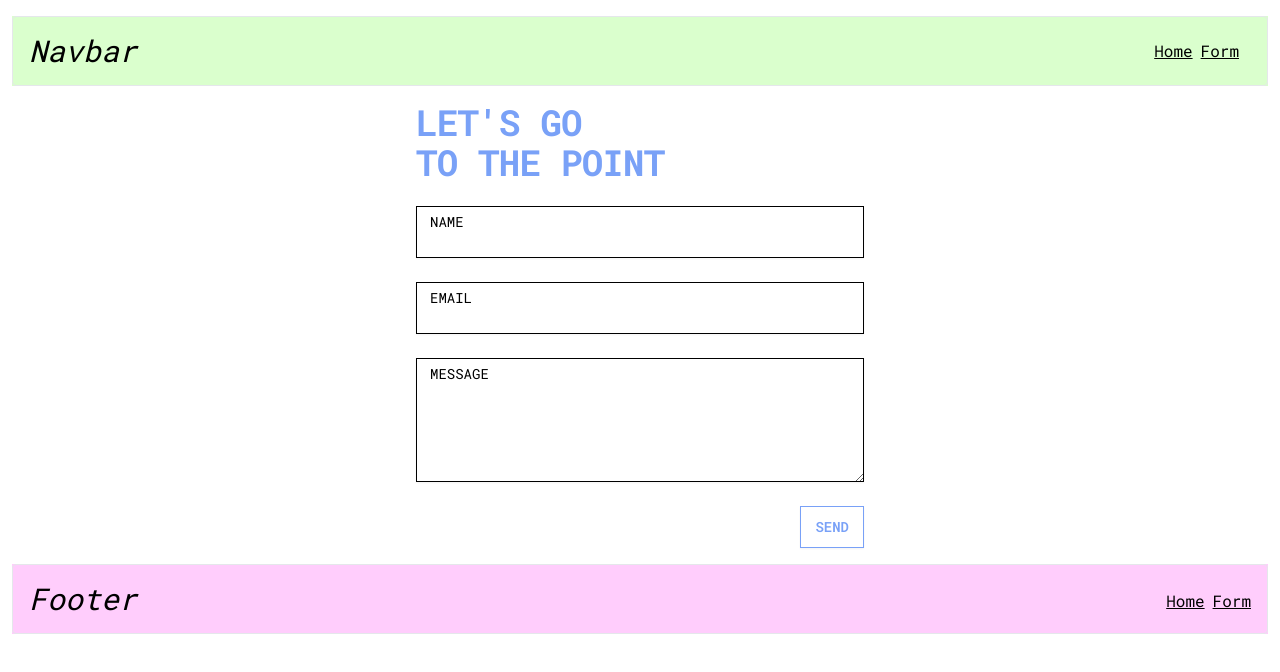
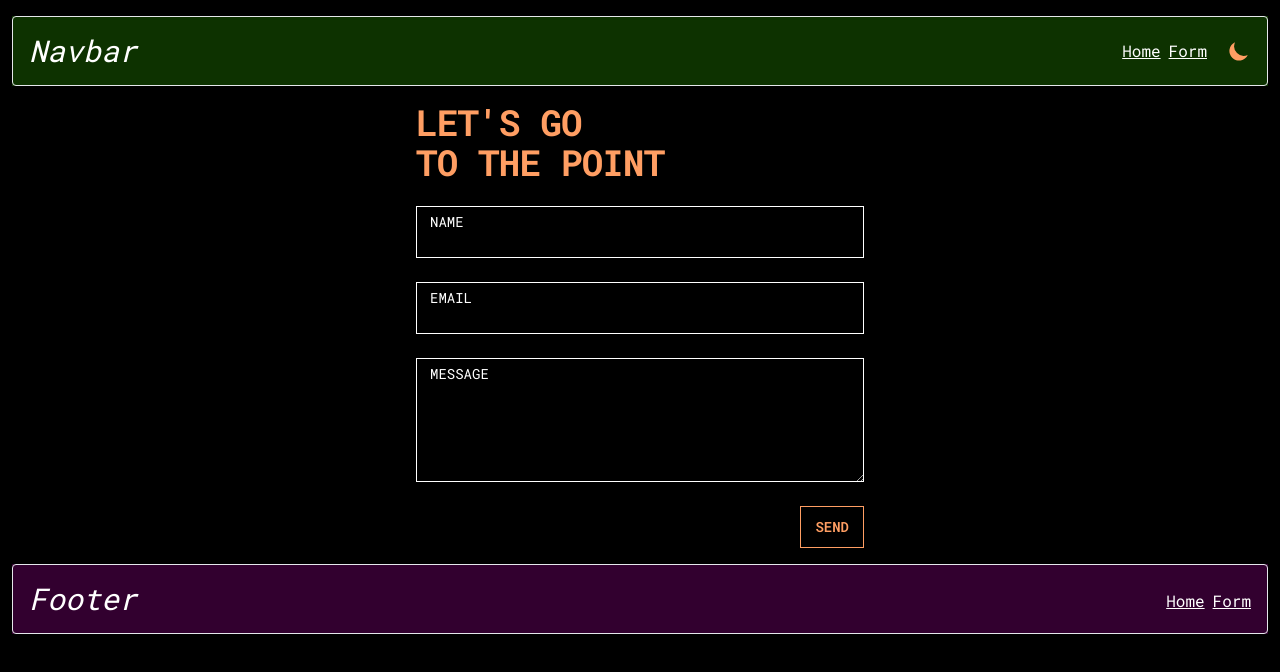
Before and after one commit to lisandrojm/portfolio-start-running, a Next.js app: page /form in a window 1280 px wide. Shown: the top 672 px of the page. Built offline with nearby package versions, Linux system fonts and the light colour scheme.

Commit message:
theme-running

```diff
--- a/package.json
+++ b/package.json
@@ -12,6 +12,7 @@
     "@heroicons/react": "^1.0.6",
     "@tailwindcss/forms": "^0.5.7",
     "next": "14.0.4",
+    "next-themes": "^0.2.1",
     "react": "^18",
     "react-dom": "^18",
     "react-icons": "^4.12.0"
--- a/src/app/(routes)/layout.tsx
+++ b/src/app/(routes)/layout.tsx
@@ -5,7 +5,7 @@ import { Roboto_Mono, Roboto_Serif, Roboto_Flex } from 'next/font/google';
 import '@/_styles/globals.css';
 import Navbar from '@/_components/Navbar';
 import Footer from '@/_components/Footer';
-
+import Provider from '@/_components/Provider';
 const roboto_mono = Roboto_Mono({ subsets: ['latin'], variable: '--font-mono' });
 const roboto_serif = Roboto_Serif({ subsets: ['latin'], variable: '--font-serif' });
 const roboto_flex = Roboto_Flex({ subsets: ['latin'], variable: '--font-flex' });
@@ -102,9 +102,11 @@ export default function RootLayout({ children }: { children: React.ReactNode })
   return (
     <html lang="en" className={`${roboto_mono.variable} ${roboto_serif.variable} ${roboto_flex.variable}`}>
       <body className="font-mono">
-        <Navbar />
-        {children}
-        <Footer />
+        <Provider>
+          <Navbar />
+          <main>{children}</main>
+          <Footer />
+        </Provider>
       </body>
     </html>
   );
--- a/src/app/(routes)/page.tsx
+++ b/src/app/(routes)/page.tsx
@@ -9,7 +9,7 @@ import Link from 'next/link';
 
 export default function Home() {
   return (
-    <main className="flex flex-col items-center justify-between">
+    <div className="flex flex-col items-center justify-between">
       {/* Fonts test */}
       <div className="border rounded p-3 my-1 mb-3">
         <h1 className="font-serif italic text-3xl">Home</h1>
@@ -23,7 +23,7 @@ export default function Home() {
         <p className={`font-serif italic`}>Roboto Serif italic</p>
         <p className={`font-serif italic font-bold uppercase`}>Roboto Serif italic bold uppercase</p>
       </div>
-    </main>
+    </div>
     /*     <main className="flex min-h-screen flex-col items-center justify-between p-24">
     <div className="z-10 max-w-5xl w-full items-center justify-between font-mono text-sm lg:flex">
       <p className="fixed left-0 top-0 flex w-full justify-center border-b border-gray-300 bg-gradient-to-b from-zinc-200 pb-6 pt-8 backdrop-blur-2xl dark:border-neutral-800 dark:bg-zinc-800/30 dark:from-inherit lg:static lg:w-auto  lg:rounded-xl lg:border lg:bg-gray-200 lg:p-4 lg:dark:bg-zinc-800/30">
--- a/src/app/_components/Navbar.tsx
+++ b/src/app/_components/Navbar.tsx
@@ -2,21 +2,25 @@
 
 import Link from 'next/link';
 import styles from '@/_styles/_components/Navbar.module.css';
+import ThemeSwitcher from '@/_components/ThemeSwitcher';
 export default function Navbar() {
   return (
     <nav className={`${styles.navbar} m-3`}>
       <div className="border rounded p-3 my-4 flex justify-between items-center">
         <h1 className="m-1 tertiary__font italic text-3xl">Navbar</h1>
         <ul className="flex">
-          <li className="m-1 flex items-center">
+          <li className="m-1 flex ">
             <Link className="underline text-white" href="/">
               Home
             </Link>
           </li>
-          <li className="m-1 mr-4 flex items-center">
+          <li className="m-1 mr-4 flex ">
             <Link className="underline text-white" href="/form">
               Form
             </Link>
+          </li>
+          <li>
+            <ThemeSwitcher />
           </li>
         </ul>
       </div>
--- /dev/null
+++ b/src/app/_components/Provider.tsx
@@ -0,0 +1,30 @@
+/* src/app/_components/Provider.tsx */
+
+'use client';
+
+import { ThemeProvider } from 'next-themes';
+import { useState, useEffect } from 'react';
+
+type Props = {
+  children: string | React.JSX.Element | React.JSX.Element[];
+};
+
+const Provider = ({ children }: Props) => {
+  const [mounted, setMounted] = useState<boolean>(false);
+
+  useEffect(() => {
+    setMounted(true);
+  }, []);
+
+  if (!mounted) {
+    return <>{children}</>;
+  }
+
+  return (
+    <ThemeProvider enableSystem={true} attribute="data-theme" defaultTheme="dark">
+      {children}
+    </ThemeProvider>
+  );
+};
+
+export default Provider;
--- /dev/null
+++ b/src/app/_components/ThemeSwitcher.tsx
@@ -0,0 +1,36 @@
+/* src/app/_components/ThemeSwitcher.tsx */
+
+'use client';
+
+import { useState, useEffect } from 'react';
+import { useTheme } from 'next-themes';
+import { SunIcon } from '@heroicons/react/outline';
+import { MoonIcon } from '@heroicons/react/solid';
+
+export default function ThemeSwitcher() {
+  const [mounted, setMounted] = useState(false);
+  const { systemTheme, theme, setTheme } = useTheme();
+
+  // useEffect only runs on the client, so now we can safely show the UI
+  useEffect(() => {
+    setMounted(true);
+  }, []);
+
+  if (!mounted) {
+    return null;
+  }
+
+  const renderThemeChanger = () => {
+    if (!mounted) return null;
+
+    const currentTheme = theme === 'system' ? systemTheme : theme;
+
+    if (currentTheme === 'dark') {
+      return <MoonIcon className="w-6 h-6 text-orange m-1 " role="button" onClick={() => setTheme('light')} />;
+    } else {
+      return <SunIcon className="w-6 h-6 text-orange m-1" role="button" onClick={() => setTheme('dark')} />;
+    }
+  };
+
+  return <>{renderThemeChanger()}</>;
+}
--- a/tailwind.config.ts
+++ b/tailwind.config.ts
@@ -2,6 +2,7 @@
 import type { Config } from 'tailwindcss';
 
 const config: Config = {
+  darkMode: 'class',
   content: ['./src/pages/**/*.{js,ts,jsx,tsx,mdx}', './src/components/**/*.{js,ts,jsx,tsx,mdx}', './src/app/**/*.{js,ts,jsx,tsx,mdx}'],
   theme: {
     extend: {
```
Also changed, not shown: 1 other file (tests, documents, lock files or other folders).
